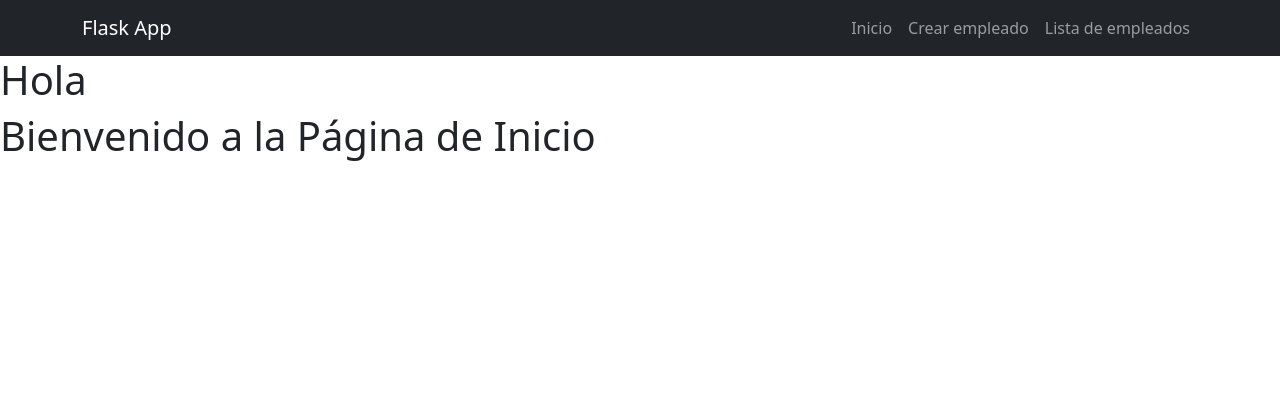
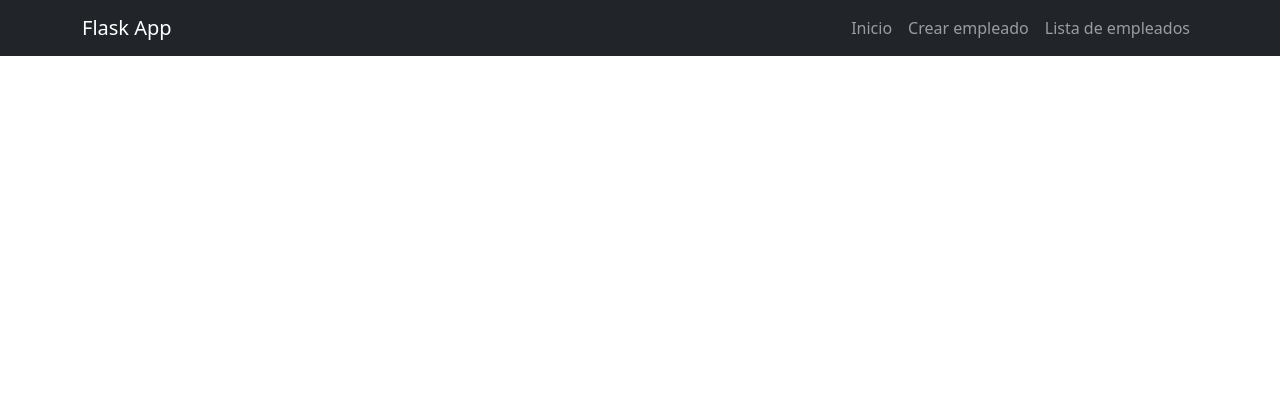
Before and after one commit to Dago04/Flask_App, a Flask app: page / in a window 1280 px wide. Shown: the top 420 px of the page. Run offline with Flask 3, Linux system fonts and the light colour scheme.

Commit message:
second commite

```diff
--- a/templates/base.html
+++ b/templates/base.html
@@ -10,6 +10,7 @@
 </head>
 
 <body>
+    <header>
         <nav class="navbar navbar-expand-lg bg-dark navbar-dark">
             <div class="container">
                 <a class="navbar-brand" href="/">Flask App</a>
@@ -32,9 +33,13 @@
                 </div>
             </div>
         </nav>
-    <h1>Hola</h1>
+    </header>
+
+    <main>
         {% block content %}
         {% endblock %}
+    </main>
+
 </body>
 <footer class="mt-5 ms">
     <div class="container-fluid bg-dark text-light p-3 fixed-bottom ">
--- a/templates/index.html
+++ b/templates/index.html
@@ -3,6 +3,6 @@
 {% block title %}Página de Inicio{% endblock %}
 
 {% block content %}
-    <h1>Bienvenido a la Página de Inicio</h1>
-    <!-- Contenido específico de la página de inicio -->
+
+
 {% endblock %}
```
Lines whose indentation alone changed are shown as unchanged.
